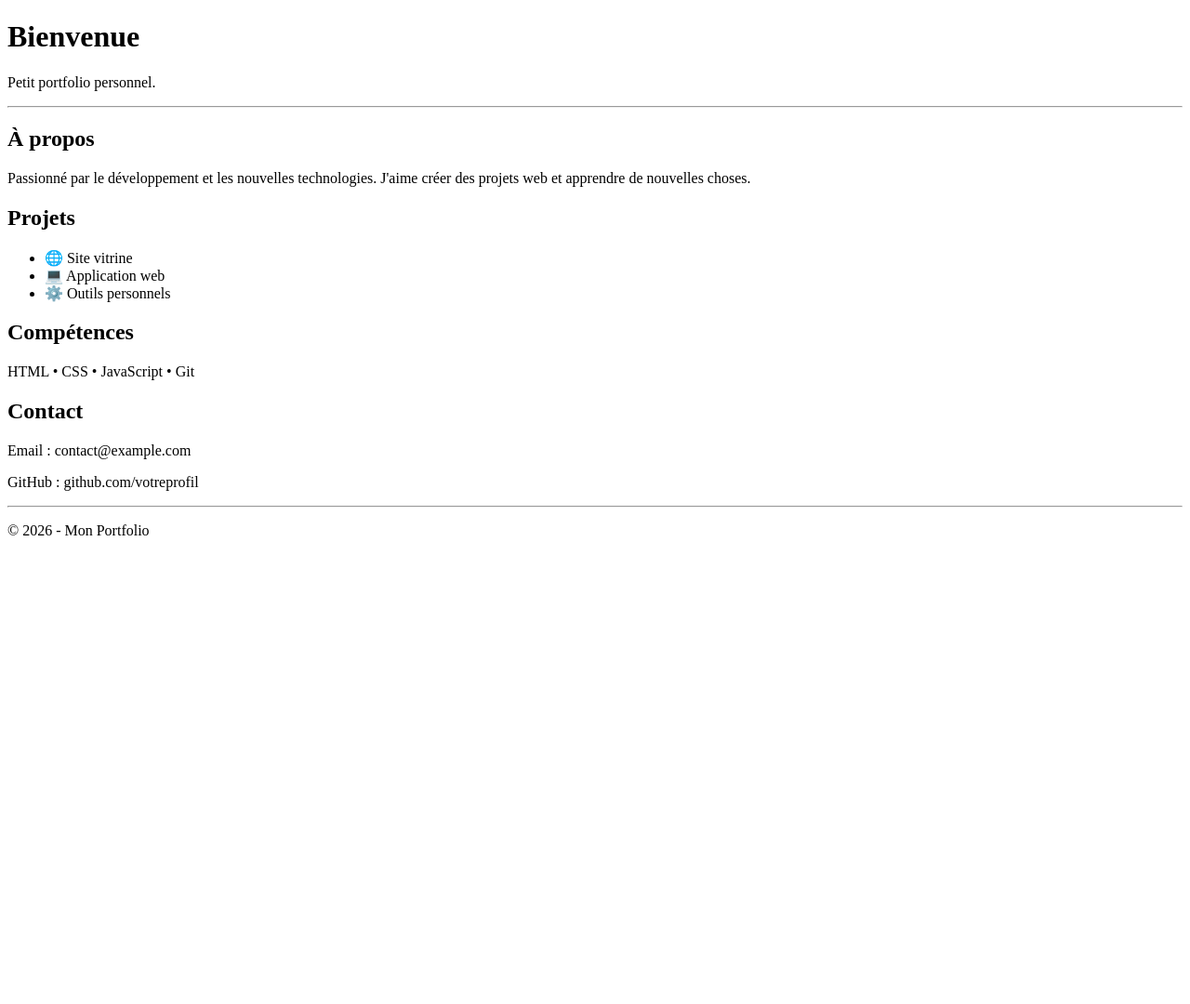
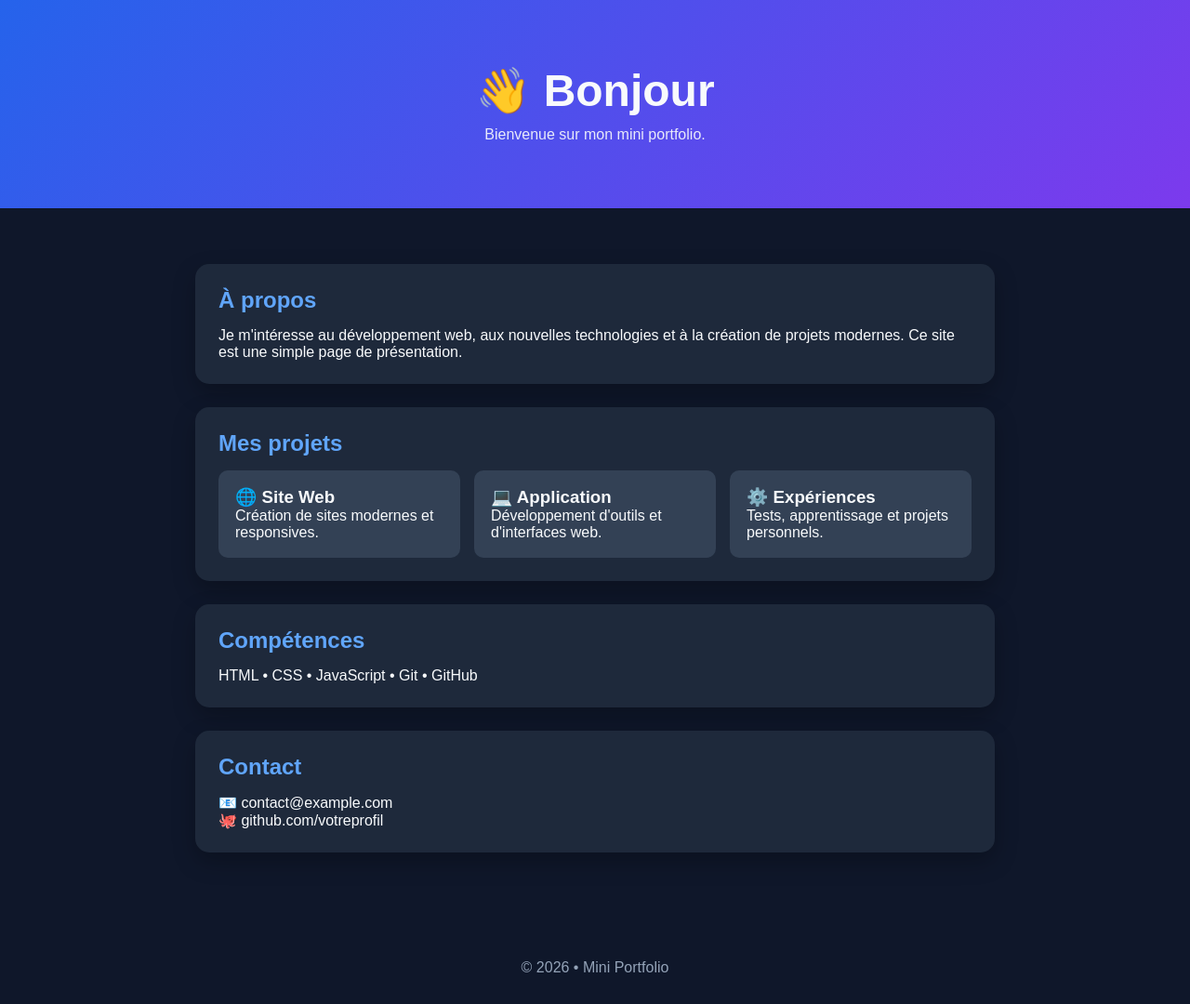
Before and after one commit to Sneaxxi/sneaxxi.github.io, a plain HTML site: page index.html in a window 1280 px wide. Shown: the whole page at 93% size. Before the commit the page ends 800 px from the top, so only its background shows below. Drawn offline with Linux system fonts and the light colour scheme.

Commit message:
Update index.html

```diff
--- a/index.html
+++ b/index.html
@@ -3,50 +3,135 @@
 <head>
 <meta charset="UTF-8">
 <meta name="viewport" content="width=device-width, initial-scale=1.0">
-    <title>Mon Portfolio</title>
+<title>Portfolio</title>
+
+<style>
+*{
+    margin:0;
+    padding:0;
+    box-sizing:border-box;
+    font-family:Arial,Helvetica,sans-serif;
+}
+
+body{
+    background:#0f172a;
+    color:#f8fafc;
+}
+
+header{
+    text-align:center;
+    padding:70px 20px;
+    background:linear-gradient(135deg,#2563eb,#7c3aed);
+}
+
+header h1{
+    font-size:3em;
+    margin-bottom:10px;
+}
+
+header p{
+    opacity:.9;
+}
+
+main{
+    max-width:900px;
+    margin:40px auto;
+    padding:20px;
+}
+
+.card{
+    background:#1e293b;
+    border-radius:15px;
+    padding:25px;
+    margin-bottom:25px;
+    box-shadow:0 10px 25px rgba(0,0,0,.25);
+}
+
+h2{
+    color:#60a5fa;
+    margin-bottom:15px;
+}
+
+.projects{
+    display:flex;
+    gap:15px;
+    flex-wrap:wrap;
+}
+
+.project{
+    flex:1;
+    min-width:180px;
+    background:#334155;
+    padding:18px;
+    border-radius:10px;
+    transition:.3s;
+}
+
+.project:hover{
+    transform:translateY(-5px);
+}
+
+footer{
+    text-align:center;
+    padding:30px;
+    color:#94a3b8;
+}
+</style>
 </head>
+
 <body>
 
 <header>
-        <h1>Bienvenue</h1>
-        <p>Petit portfolio personnel.</p>
-        <hr>
+    <h1>👋 Bonjour</h1>
+    <p>Bienvenue sur mon mini portfolio.</p>
 </header>
 
 <main>
-        <section>
+
+<div class="card">
     <h2>À propos</h2>
     <p>
-                Passionné par le développement et les nouvelles technologies.
-                J'aime créer des projets web et apprendre de nouvelles choses.
+        Je m'intéresse au développement web, aux nouvelles technologies et
+        à la création de projets modernes. Ce site est une simple page de présentation.
     </p>
-        </section>
+</div>
 
-        <section>
-            <h2>Projets</h2>
-            <ul>
-                <li>🌐 Site vitrine</li>
-                <li>💻 Application web</li>
-                <li>⚙️ Outils personnels</li>
-            </ul>
-        </section>
+<div class="card">
+    <h2>Mes projets</h2>
 
-        <section>
+    <div class="projects">
+        <div class="project">
+            <h3>🌐 Site Web</h3>
+            <p>Création de sites modernes et responsives.</p>
+        </div>
+
+        <div class="project">
+            <h3>💻 Application</h3>
+            <p>Développement d'outils et d'interfaces web.</p>
+        </div>
+
+        <div class="project">
+            <h3>⚙️ Expériences</h3>
+            <p>Tests, apprentissage et projets personnels.</p>
+        </div>
+    </div>
+</div>
+
+<div class="card">
     <h2>Compétences</h2>
-            <p>HTML • CSS • JavaScript • Git</p>
-        </section>
+    <p>HTML • CSS • JavaScript • Git • GitHub</p>
+</div>
 
-        <section>
+<div class="card">
     <h2>Contact</h2>
-            <p>Email : contact@example.com</p>
-            <p>GitHub : github.com/votreprofil</p>
-        </section>
+    <p>📧 contact@example.com</p>
+    <p>🐙 github.com/votreprofil</p>
+</div>
+
 </main>
 
-    <hr>
-
 <footer>
-        <p>&copy; 2026 - Mon Portfolio</p>
+    © 2026 • Mini Portfolio
 </footer>
 
 </body>
```
Lines whose indentation alone changed are shown as unchanged.
